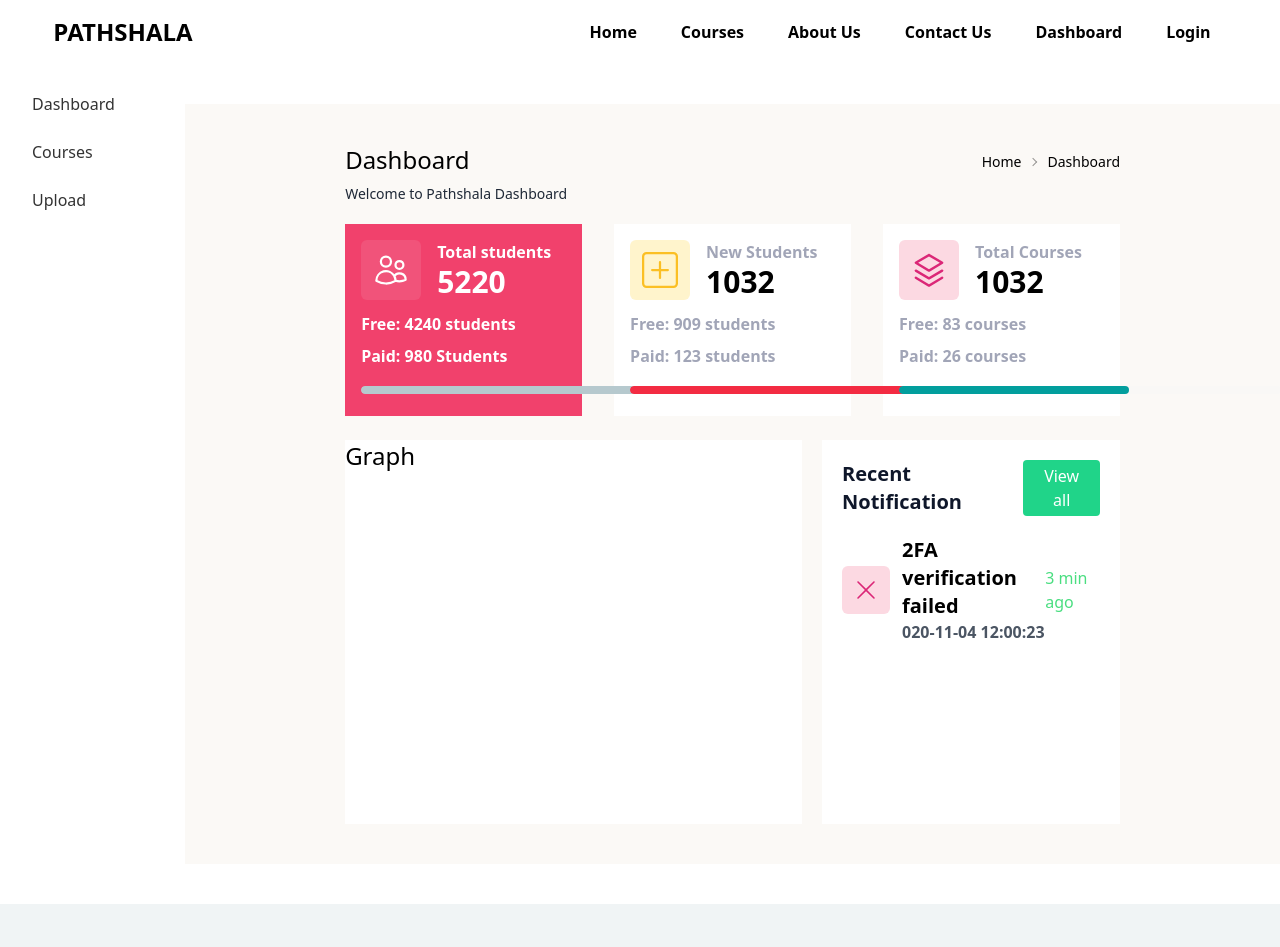
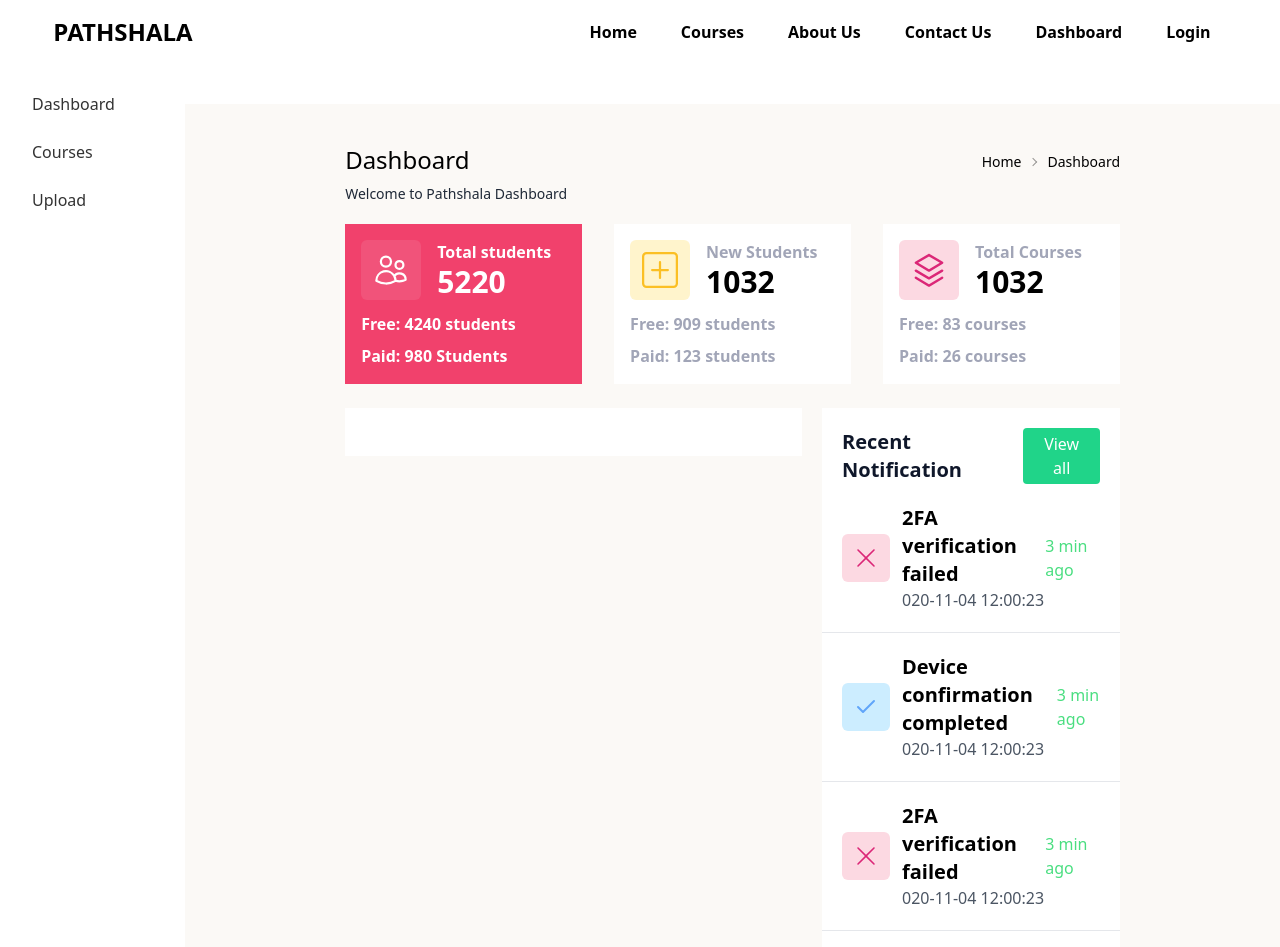
Before and after one commit to sayyed-ahsan/Digital-Learning, a Next.js app: page /dashboard/home in a window 1280 px wide. Shown: the top 947 px of the page. Built offline with nearby package versions, Linux system fonts and the light colour scheme.

Commit message:
silder changes aos

```diff
--- a/components/Home/Categories/Catagories.js
+++ b/components/Home/Categories/Catagories.js
@@ -7,7 +7,7 @@ const Catagories = ({ catagories }) => {
         Our Featured Courses Updated
       </h1>{" "}
       <hr />
-      <div className="max-w-fit mx-auto grid grid-cols-1 lg:grid-cols-3 gap-6 p-8">
+      <div className="max-w-fit mx-auto grid grid-cols-1 lg:grid-cols-3 gap-6 p-8 " data-aos="zoom-in">
         {catagories.map((catagory) => (
           <Catagory catagory={catagory} key={catagory._id}></Catagory>
         ))}
--- a/components/Home/Countdown/Countdown.js
+++ b/components/Home/Countdown/Countdown.js
@@ -1,6 +1,7 @@
 const Countdown = () => {
   return (
-    <section className="py-10 my-10 bg-secondary">
+    <section className="py-10 my-10 bg-secondary" data-aos="fade-up"
+      data-aos-duration="3000">
       <div className="container mx-auto grid justify-center grid-cols-2 text-center lg:grid-cols-4 items-center">
         <div className="flex flex-col justify-start m-2 lg:m-6">
           <p className="text-4xl font-bold leading-none lg:text-6xl">332+</p>
--- a/components/Home/Cupon/Cupon.js
+++ b/components/Home/Cupon/Cupon.js
@@ -1,6 +1,6 @@
 const Cupon = () => {
   return (
-    <div className='bg-secondary'>
+    <div className='bg-secondary ' data-aos="fade-right">
       <div className="p-6 py-12">
         <div className="container mx-auto">
           <div className="flex flex-col lg:flex-row items-center justify-between">
--- a/components/Home/Featured/Featured.js
+++ b/components/Home/Featured/Featured.js
@@ -25,8 +25,8 @@ export default function Featured() {
 
 function card() {
     return (
-        <div className="flex my-4 p-12 justify-center ">
-            <div className="card lg:card-side shadow-xl">
+        <div className="flex my-4 p-12 justify-center " >
+            <div className="card lg:card-side shadow-xl" data-aos="zoom-in-down">
                 <figure>
                     <img src="https://placeimg.com/400/400/arch" alt="Album" />
                 </figure>
--- a/components/Home/Newsletter/Newsletter.js
+++ b/components/Home/Newsletter/Newsletter.js
@@ -8,7 +8,8 @@ const Newsletter = () => {
       backgroundImage: `url(${newslatter.src})`,
 
     }}
-      className="  bg-center bg-cover bg-gradient-to-tr from-gray-800 to-black-500 h-[40vh] relative flex flex-col space-y-8 md:space-y-10 lg:space-y-12 justify-center items-center">
+      className="  bg-center bg-cover bg-gradient-to-tr from-gray-800 to-black-500 h-[40vh] relative flex flex-col space-y-8 md:space-y-10 lg:space-y-12 justify-center items-center" data-aos="fade-up"
+      data-aos-anchor-placement="top-bottom">
 
       <div className='absolute top-0 left-0 right-0 bottom-0 bg-black/20 z-[2]' />
 
--- a/components/Home/Slider/SingleSlide.js
+++ b/components/Home/Slider/SingleSlide.js
@@ -30,7 +30,6 @@ const SingleSlide = ({ slide }) => {
                         </p>
                         <button className='btn btn-primary'>{btnText}</button>
                     </div>
-
                 </div>
             </div>
         </div>
--- a/package.json
+++ b/package.json
@@ -13,6 +13,8 @@
     "@types/node": "18.11.17",
     "@types/react": "18.0.26",
     "@types/react-dom": "18.0.10",
+    "aos": "^2.3.4",
+    "apexcharts": "^3.36.3",
     "daisyui": "^2.46.0",
     "emailjs": "^4.0.1",
     "emailjs-com": "^3.2.0",
@@ -22,6 +24,7 @@
     "next": "13.1.1",
     "next-connect": "^0.13.0",
     "react": "^18.2.0",
+    "react-apexcharts": "^1.4.0",
     "react-awesome-slider": "^4.1.0",
     "react-dom": "^18.2.0",
     "react-hook-form": "^7.41.1",
@@ -35,6 +38,7 @@
     "typescript": "4.9.4"
   },
   "devDependencies": {
+    "@types/aos": "^3.0.4",
     "autoprefixer": "^10.4.13",
     "postcss": "^8.4.20",
     "tailwindcss": "^3.2.4"
--- a/pages/_app.tsx
+++ b/pages/_app.tsx
@@ -2,8 +2,19 @@ import '../styles/globals.css'
 import type { AppProps } from 'next/app'
 import Navbar from '../components/Navbar/Navbar'
 import Footer from '../components/Footer/Footer'
+import { useEffect } from "react";
+import AOS from "aos";
+
+import "aos/dist/aos.css";
+// import "../scss/style.scss";
+
 
 export default function App({ Component, pageProps }: AppProps) {
+	useEffect(()=>{
+		AOS.init();
+		AOS.refresh();
+	  }, []);
+
 	return (
 		<>
 			<Navbar />
--- a/pages/dashboard/home.js
+++ b/pages/dashboard/home.js
@@ -9,7 +9,25 @@ import { AiOutlineQuestion } from "react-icons/ai";
 import { RxCross1 } from "react-icons/rx";
 import { FiCheck } from "react-icons/fi";
 
+import Chart from "react-apexcharts";
+import { useState } from "react";
 const Home = () => {
+  const [state, setState] = useState({
+    options: {
+      chart: {
+        id: "basic-bar"
+      },
+      xaxis: {
+        categories: [1991, 1992, 1993, 1994, 1995, 1996, 1997, 1998, 1999, 2000, 2001, 2002]
+      }
+    },
+    series: [
+      {
+        name: "series-1",
+        data: [30, 35, 40, 45, 50, 55, 60, 65, 70, 80, 91, 97]
+      }
+    ]
+  })
   return (
     <Dashboard>
       <div className="bg-[#FBF9F6] py-10 px-40  my-10">
@@ -27,11 +45,11 @@ const Home = () => {
           </div>
         </div>
 
-        <div className="grid grid-cols-1 md:grid-cols-2 lg:grid-cols-3 gap-8 mt-3">
+        <div className="grid grid-cols-1  lg:grid-cols-3 gap-8 mt-3">
 
-          <div className="bg-[#F1416C] text-white  w-full md:max-w-xl ">
+          <div className="bg-[#F1416C] text-white  w-full ">
 
-            <div className="m-4 ">
+            <div className="m-4 w-full">
               <div className="flex items-center">
                 <div className="bg-[#F1537A]  text-4xl p-3 rounded-md">
                   <HiOutlineUsers />
@@ -50,7 +68,7 @@ const Home = () => {
                 <h2> Paid: 980 Students</h2>
               </div>
 
-              <progress className="progress progress-neutral  w-96" value="90" max="100"></progress>
+              <progress className="hidden progress progress-neutral  w-96" value="90" max="100"></progress>
             </div>
 
           </div>
@@ -62,9 +80,9 @@ const Home = () => {
 
 
 
-          <div className="bg-[#FFFFFF] text-white  w-full md:max-w-xl ">
+          <div className="bg-[#FFFFFF] text-white  w-full ">
 
-            <div className="m-4 ">
+            <div className="m-4 w-full">
               <div className="flex items-center">
                 <div className="bg-[#FFF4CC] text-amber-400  text-4xl p-3 rounded-md">
                   <BsPlusSquare />
@@ -83,7 +101,7 @@ const Home = () => {
                 <h2> Paid: 123 students</h2>
               </div>
 
-              <progress className="progress progress-error w-96" value="80" max="100"></progress>
+              <progress className="hidden progress progress-error w-96" value="80" max="100"></progress>
             </div>
 
           </div>
@@ -101,9 +119,9 @@ const Home = () => {
 
 
 
-          <div className="bg-[#FFFFFF] text-white  w-full md:max-w-xl ">
+          <div className="bg-[#FFFFFF] text-white  w-full ">
 
-            <div className="m-4 ">
+            <div className="m-4 w-full">
               <div className="flex items-center">
                 <div className="bg-[#FCD9E2] text-pink-600  text-4xl p-3 rounded-md">
                   <RxLayers />
@@ -122,7 +140,7 @@ const Home = () => {
                 <h2> Paid: 26 courses</h2>
               </div>
 
-              <progress className="progress progress-success w-96" value="60" max="100"></progress>
+              <progress className="hidden progress progress-success w-96" value="60" max="100"></progress>
             </div>
 
           </div>
@@ -131,12 +149,20 @@ const Home = () => {
 
         </div>
 
-        <div className="grid grid-cols-5 gap-5 mt-6">
-          <div className=" col-span-5 lg:col-span-3 bg-[#FFFFFF] h-96">
-            <h3 className="text-black text-2xl">Graph</h3>
+        <div className="grid grid-cols-5 gap-5 mt-6 ">
+          <div className=" col-span-5 lg:col-span-3 bg-[#FFFFFF] max-h-fit max-w-full  px-10 py-6">
+            {/* <h2 className="text-xl font-semibold text-black">Earnings</h2>
+            <div className="mixed-chart ">
+              <Chart
+                options={state.options}
+                series={state.series}
+                type="bar"
+                width="620"
+              />
+            </div> */}
           </div>
 
-          <div className=" col-span-5 lg:col-span-2 bg-[#FFFFFF] h-96 ">
+          <div className=" col-span-5 lg:col-span-2 bg-[#FFFFFF] max-h-fit ">
             <div className="flex justify-between m-5">
               <h2 className="text-slate-900 text-xl font-bold">Recent Notification</h2>
               <button className="bg-[#20D489] hover:bg-[#16b975] text-white font-medium px-3 py-1 rounded">View all</button>
@@ -150,7 +176,64 @@ const Home = () => {
 
                 <div>
                   <h2 className="text-xl font-semibold text-black">2FA verification failed</h2>
-                  <p className="text-gray-600 font-semibold">020-11-04 12:00:23</p>
+                  <p className="text-gray-600 font-light">020-11-04 12:00:23</p>
+                </div>
+              </div>
+
+              <div className="text-green-400 font-medium">
+                <h2>3 min ago</h2>
+              </div>
+
+            </div>
+            <hr />
+
+            <div className="flex justify-between items-center m-5">
+              <div className="flex items-center">
+                <div className="mr-3">
+                  <FiCheck className="bg-[#CCEDFF] text-blue-400  text-5xl  rounded-md p-3" />
+                </div>
+
+                <div>
+                  <h2 className="text-xl font-semibold text-black">Device confirmation completed</h2>
+                  <p className="text-gray-600 font-light">020-11-04 12:00:23</p>
+                </div>
+              </div>
+
+              <div className="text-green-400 font-medium">
+                <h2>3 min ago</h2>
+              </div>
+
+            </div>
+            <hr />
+
+            <div className="flex justify-between items-center m-5">
+              <div className="flex items-center">
+                <div className="mr-3">
+                  <RxCross1 className="bg-[#FCD9E2] text-pink-600  text-5xl  rounded-md p-3" />
+                </div>
+
+                <div>
+                  <h2 className="text-xl font-semibold text-black">2FA verification failed</h2>
+                  <p className="text-gray-600 font-light">020-11-04 12:00:23</p>
+                </div>
+              </div>
+
+              <div className="text-green-400 font-medium">
+                <h2>3 min ago</h2>
+              </div>
+
+            </div>
+            <hr />
+
+            <div className="flex justify-between items-center m-5">
+              <div className="flex items-center">
+                <div className="mr-3">
+                  <AiOutlineQuestion className="bg-[#FFF4CC] text-yellow-500  text-5xl  rounded-md p-3" />
+                </div>
+
+                <div>
+                  <h2 className="text-xl font-semibold text-black">Phone verificationi pending</h2>
+                  <p className="text-gray-600 font-light">020-11-04 12:00:23</p>
                 </div>
               </div>
 
```
Also changed, not shown: components/Home/Blogs/Blog.js (+5 -2 lines), components/Home/Slider/Slider.js (+18 -4 lines), 1 other file (tests, documents, lock files or other folders).
